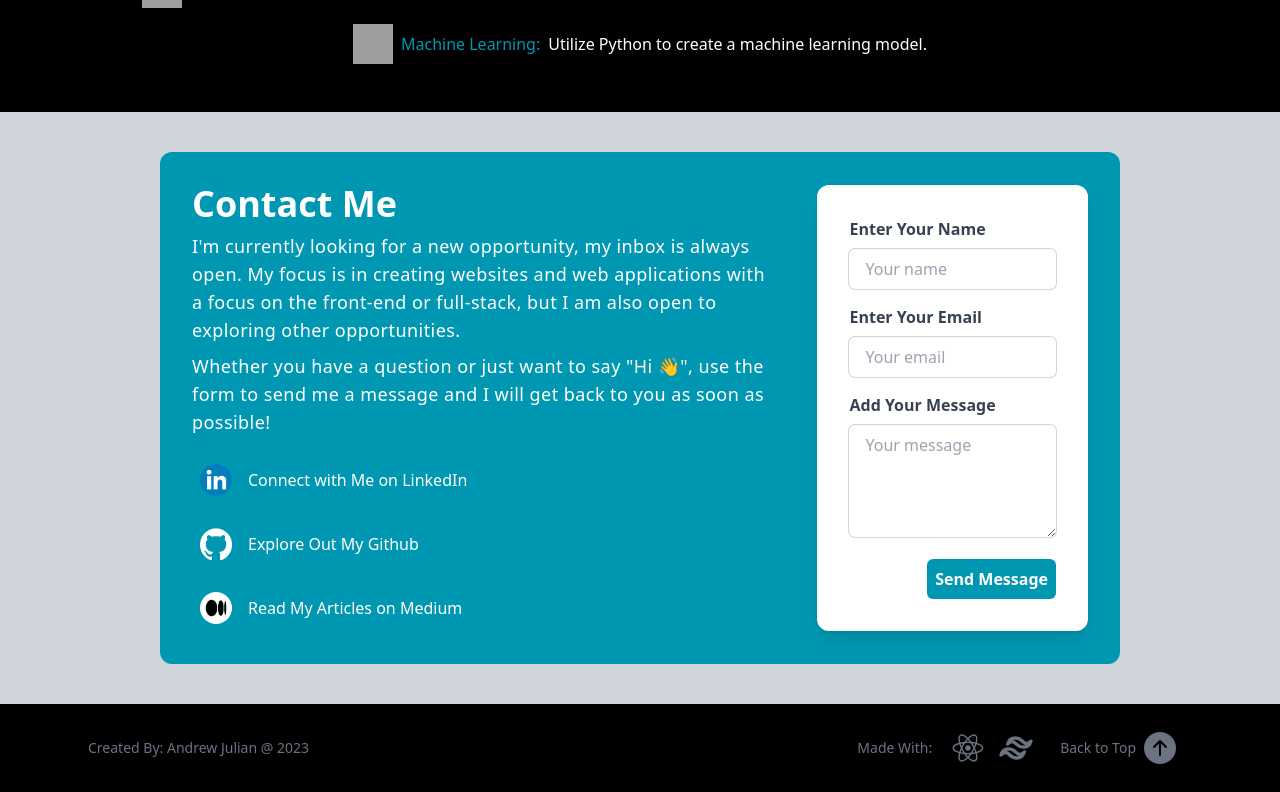
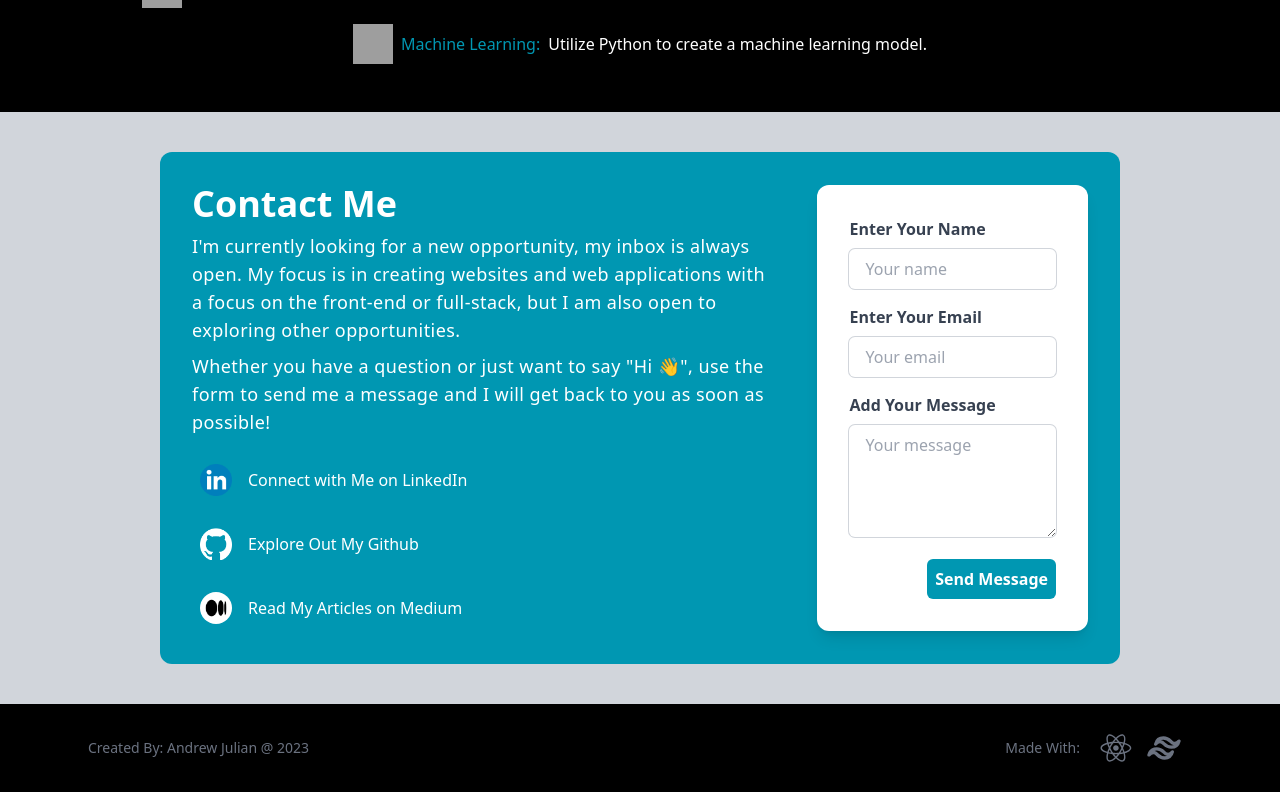
Before and after one commit to andrewjulian/portfolio-website, a React (Vite) app in the folder portfolio-website/: page / in a window 1280 px wide. Shown: the part 2044-2836 px from the top of the page. Built offline with nearby package versions, Linux system fonts and the light colour scheme; grey boxes are pictures that could not be loaded.

Commit message:
back to top fixed item

```diff
--- a/portfolio-website/src/App.jsx
+++ b/portfolio-website/src/App.jsx
@@ -6,12 +6,14 @@ import About from "./components/About";
 import Projects from "./components/Projects";
 import Contact from "./components/Contact";
 import Footer from "./components/Footer";
+import BackToTop from "./components/BackToTop";
 
 function App() {
   return (
     <div>
       <Navbar />
       <Hero />
+      <BackToTop />
       <About />
       <Projects />
       <Contact />
--- /dev/null
+++ b/portfolio-website/src/components/BackToTop.jsx
@@ -0,0 +1,22 @@
+import React from "react";
+import { BsArrowUpCircleFill } from "react-icons/bs";
+import { Link } from "react-scroll";
+
+const BackToTop = () => {
+  return (
+    <div>
+      <Link
+        to="navbar"
+        className="fixed bottom-5 right-10 cursor-pointer text-gray-500 hover:text-[#0097b2]"
+        spy={true}
+        smooth={true}
+        offset={0}
+        duration={500}
+      >
+        <BsArrowUpCircleFill className="w-8 h-8" />
+      </Link>
+    </div>
+  );
+};
+
+export default BackToTop;
--- a/portfolio-website/src/components/Footer.jsx
+++ b/portfolio-website/src/components/Footer.jsx
@@ -32,21 +32,6 @@ const Footer = () => {
               <TbBrandTailwind className="w-10 h-10" />
             </a>
           </li>
-          <li className="mx-4 hover:text-[#0097b2]">
-            <Link
-              to="navbar"
-              className="flex justify-center items-center cursor-pointer"
-              spy={true}
-              smooth={true}
-              offset={0}
-              duration={500}
-            >
-              <div className="flex justify-center items-center">
-                <p className="mr-2"> Back to Top</p>
-                <BsArrowUpCircleFill className="w-8 h-8" />
-              </div>
-            </Link>
-          </li>
         </ul>
       </div>
     </div>
```
